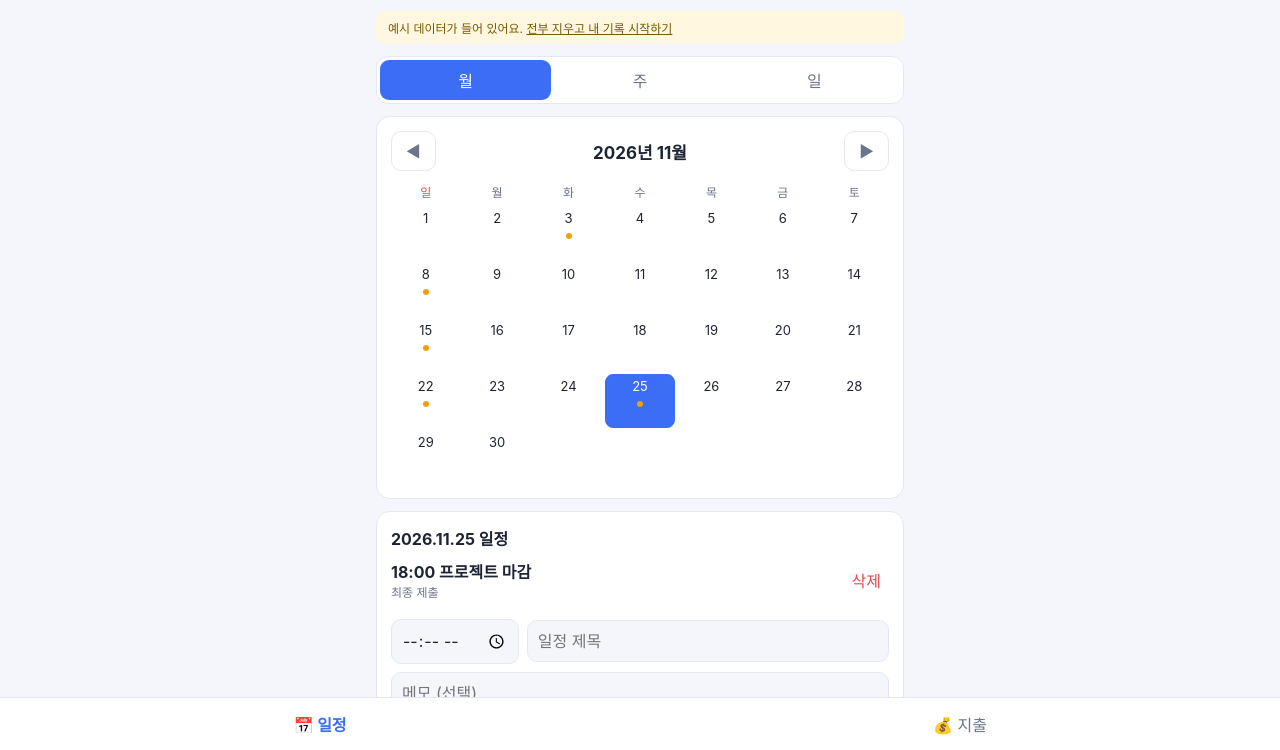
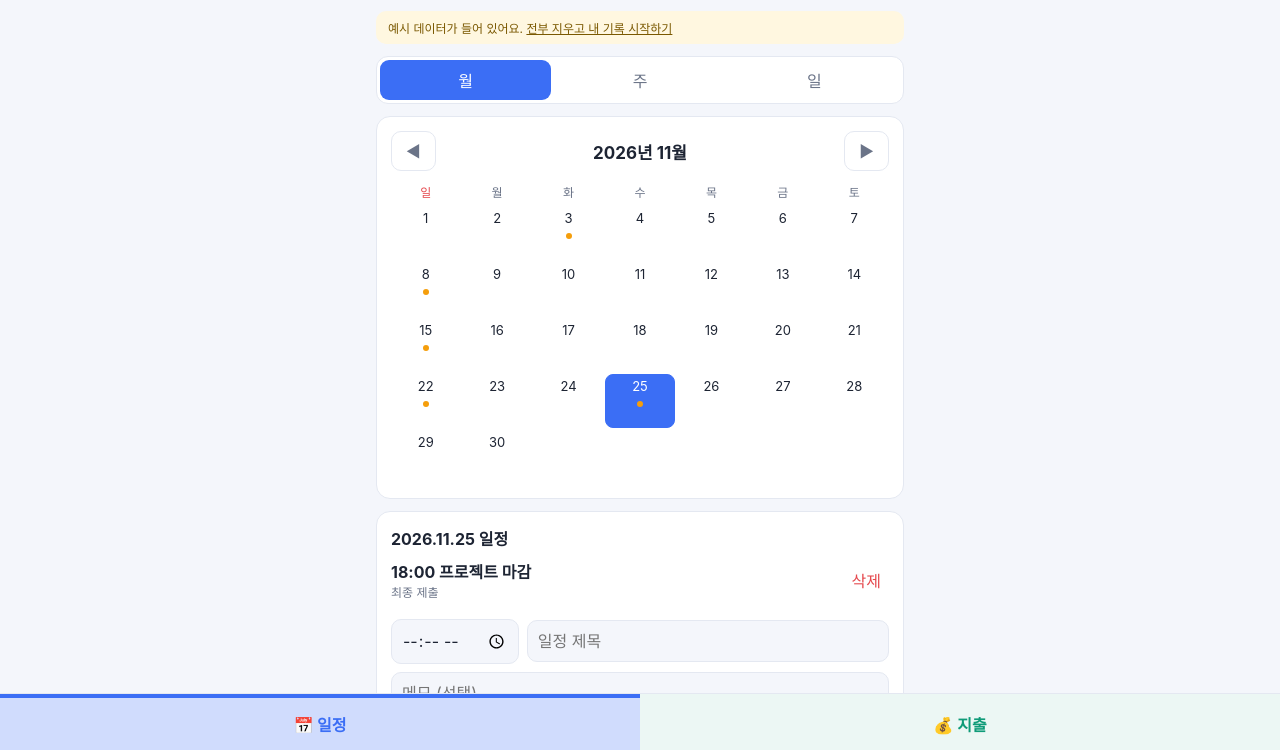
Before and after one commit to wltn1679/hajujangbu, a plain HTML site: page index.html in a window 1280 px wide. Both pictures are taken after a click on the button "📅 일정". Shown: the part 50-800 px from the top of the page. Drawn offline with Linux system fonts and the light colour scheme.

Commit message:
auto: 하루장부 업데이트 2026-11-25 17:09
Co-Authored-By: Claude Sonnet 5.5 <noreply@anthropic.com>

```diff
--- a/index.html
+++ b/index.html
@@ -55,8 +55,15 @@ input,select{font:inherit;width:100%;padding:10px;border-radius:10px;border:1px
 .cmp th{color:var(--sub);font-weight:500;border-bottom:1px solid var(--line)}
 .up{color:var(--red)}.down{color:var(--grn)}
 nav{position:fixed;bottom:0;left:0;right:0;display:flex;background:var(--card);border-top:1px solid var(--line);padding-bottom:env(safe-area-inset-bottom)}
-nav button{flex:1;background:none;color:var(--sub);border-radius:0;padding:14px}
-nav button.on{color:var(--pri);font-weight:700}
+:root{--c1:#3b6ef5;--c2:#0f9b78}
+@media(prefers-color-scheme:dark){:root:not([data-theme=light]){--c1:#6c93ff;--c2:#3ecf9f}}
+:root[data-theme=dark]{--c1:#6c93ff;--c2:#3ecf9f}
+nav button{flex:1;border-radius:0;padding:14px;border-top:4px solid transparent;font-weight:600}
+#nS{color:var(--c1);background:color-mix(in srgb,var(--c1) 8%,var(--card))}
+#nE{color:var(--c2);background:color-mix(in srgb,var(--c2) 8%,var(--card))}
+#nS.on{background:color-mix(in srgb,var(--c1) 24%,var(--card));border-top-color:var(--c1);font-weight:800}
+#nE.on{background:color-mix(in srgb,var(--c2) 24%,var(--card));border-top-color:var(--c2);font-weight:800}
+body.ex{--pri:var(--c2)}
 .note{font-size:12px;color:var(--sub)}
 .hide{display:none}
 .pin{letter-spacing:8px;text-align:center;font-size:22px}
@@ -300,7 +307,7 @@ $('pin').onkeydown=e=>{if(e.key=='Enter')$('pinOk').click()};
 $('doLock').onclick=()=>{store.set('hj_open',false);showE()};
 
 /* ---- 탭/기타 ---- */
-function tab(e){$('tabS').classList.toggle('hide',e);$('tabE').classList.toggle('hide',!e);
+function tab(e){document.body.classList.toggle("ex",e);$('tabS').classList.toggle('hide',e);$('tabE').classList.toggle('hide',!e);
  $('nS').classList.toggle('on',!e);$('nE').classList.toggle('on',e);if(e)showE();else renderS()}
 $('nS').onclick=()=>tab(false);$('nE').onclick=()=>tab(true);
 function banner(){$('banner').classList.toggle('hide',!demo)}
```
